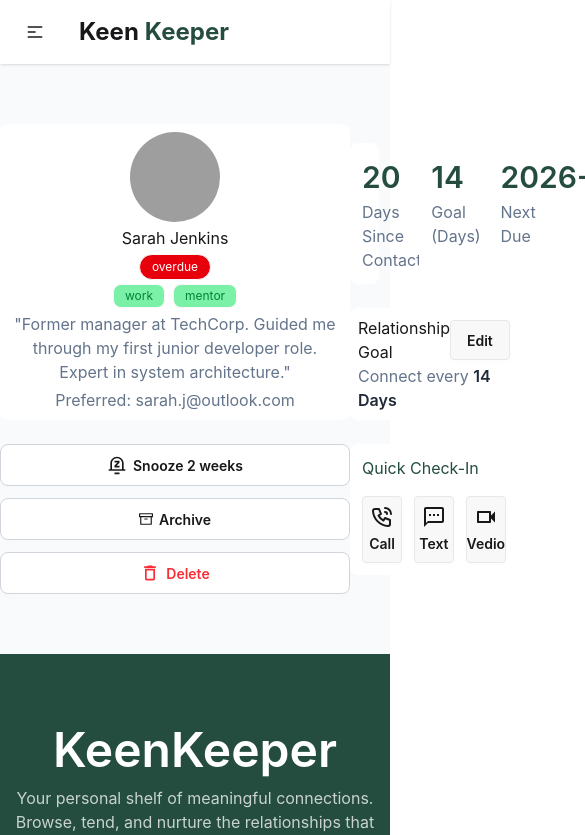
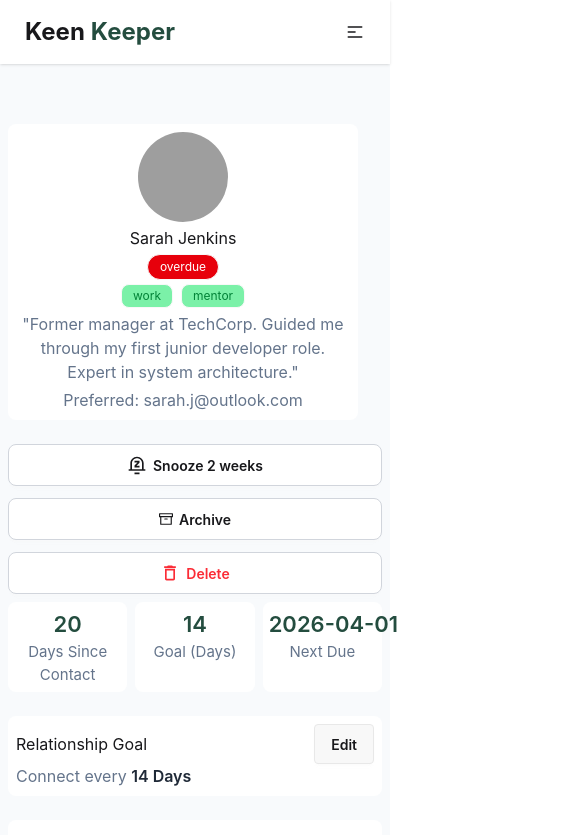
Before and after one commit to atik783505/A-07-keen-keeper, a React (Vite) app: page /frienddetails/1 in a window 390 px wide. Shown: the top 835 px of the page, 585 px wide, since content can reach past the window. Built offline with nearby package versions, Linux system fonts and the light colour scheme; grey boxes are pictures that could not be loaded.

Commit message:
responsive for mobile tablet and others device

```diff
--- a/src/Component/Navbar/Navbar.jsx
+++ b/src/Component/Navbar/Navbar.jsx
@@ -20,7 +20,9 @@ const Navbar = () => {
         <div>
             <div className="navbar bg-base-100 shadow-sm">
                 <div className="navbar-start">
-                    <div className="dropdown">
+                    <a className="btn btn-ghost text-[24px] font-bold">Keen<span className='text-[#244D3F]'>Keeper</span></a>
+                </div>
+                <div className="dropdown navbar-end">
                     <div tabIndex={0} role="button" className="btn btn-ghost lg:hidden">
                         <svg xmlns="http://www.w3.org/2000/svg" className="h-5 w-5" fill="none" viewBox="0 0 24 24" stroke="currentColor"> <path strokeLinecap="round" strokeLinejoin="round" strokeWidth="2" d="M4 6h16M4 12h8m-8 6h16" /> </svg>
                     </div>
@@ -29,8 +31,6 @@ const Navbar = () => {
                         className="menu menu-sm dropdown-content bg-base-100 rounded-box z-1 mt-3 w-52 p-2 shadow">
                         {links}
                     </ul>
-                    </div>
-                    <a className="btn btn-ghost text-[24px] font-bold">Keen<span className='text-[#244D3F]'>Keeper</span></a>
                 </div>
                 <div className="navbar-end hidden lg:flex">
                     <ul className="menu menu-horizontal px-1">
--- a/src/Context/FriendContext/FriendProvider.jsx
+++ b/src/Context/FriendContext/FriendProvider.jsx
@@ -17,21 +17,21 @@ const FriendProvider = ({ children }) => {
         setStoredTimeline([...storedTimeline, newData])
         setCallInfo([...callInfo,currenrfriend])
         addToTimelineLocalDb(newData)
-        toast(`called ${currenrfriend.name}`)
+        toast.success(`Called ${currenrfriend.name}`)
     }
     const handleVideo = (currenrfriend) => {
         const newData = {...currenrfriend, type:'video',entryTime: new Date().toISOString()}
         setStoredTimeline([...storedTimeline, newData])
         setVideoCallInfo([...vedioCallInfo,currenrfriend])
         addToTimelineLocalDb(newData)
-        toast(`called ${currenrfriend.name}`)
+        toast.success(`Video call with ${currenrfriend.name}`)
     }
     const handleText = (currenrfriend) => {
         const newData = {...currenrfriend, type:'text',entryTime: new Date().toISOString()}
         setStoredTimeline([...storedTimeline, newData])
         setTextINfo([...textInfo,currenrfriend])
         addToTimelineLocalDb(newData)
-        toast(`called ${currenrfriend.name}`)
+        toast.success(`Text with ${currenrfriend.name}`)
     }
     const data ={
         handleCall,
--- a/src/pages/FriendDetails/FriendDetails.jsx
+++ b/src/pages/FriendDetails/FriendDetails.jsx
@@ -21,7 +21,7 @@ const FriendDetails = () => {
 
     return (
         <div className='bg-[#F8FAFC]'>
-            <div className='flex justify-between container items-center mx-auto py-15'>
+            <div className='flex flex-col md:flex-row justify-between container items-center mx-auto py-15 p-2 gap-2'>
                 <div>
 
                     <div className='text-center space-y-1 flex flex-col mb-6 items-center w-[350px] bg-white p-2 rounded-lg'>
@@ -43,19 +43,19 @@ const FriendDetails = () => {
                         <button className='bg-white py-[20px] btn text-center rounded-lg border border-gray-300 w-full text-red-500'><MdOutlineDelete size='20px' /> Delete</button>
                     </div>
                 </div>
-                <div>
-                    <div className='grid grid-cols-3 gap-10'>
-                        <div className='text-center bg-white rounded-lg p-3'>
-                            <h2 className='text-[#244D3F] text-[30px] font-semibold'>{expectedFriend.days_since_contact}</h2>
-                            <p className='text-[#64748B] text=[18px]'>Days Since Contact</p>
+                <div className='w-full max-w-2xl'>
+                    <div className='grid grid-cols-3 gap-2 lg:gap-10'>
+                        <div className='text-center bg-white rounded-lg p-1.5 lg:p-3'>
+                            <h2 className='text-[#244D3F] text-[22px] lg:text-[30px] font-semibold'>{expectedFriend.days_since_contact}</h2>
+                            <p className='text-[#64748B] text-[15px] lg:text=[18px]'>Days Since Contact</p>
                         </div>
-                        <div className='text-center bg-white rounded-lg p-3'>
-                            <h2 className='text-[#244D3F] text-[30px] font-semibold'>{expectedFriend.goal}</h2>
-                            <p className='text-[#64748B] text=[18px]'>Goal (Days)</p>
+                        <div className='text-center bg-white rounded-lg p-1.5 lg:p-3'>
+                            <h2 className='text-[#244D3F] text-[22px] lg:text-[30px] font-semibold'>{expectedFriend.goal}</h2>
+                            <p className='text-[#64748B] text-[15px] lg:text=[18px]'>Goal (Days)</p>
                         </div>
-                        <div className='text-center bg-white rounded-lg p-3'>
-                            <h2 className='text-[#244D3F] text-[30px] font-semibold whitespace-nowrap'>{expectedFriend.next_due_date}</h2>
-                            <p className='text-[#64748B] text=[18px]'>Next Due</p>
+                        <div className='text-center bg-white rounded-lg p-1.5 lg:p-3'>
+                            <h2 className='text-[#244D3F] text-[22px] lg:text-[30px] font-semibold whitespace-nowrap'>{expectedFriend.next_due_date}</h2>
+                            <p className='text-[#64748B] text-[15px] lg:text=[18px]'>Next Due</p>
                         </div>
                     </div>
                     <div className='bg-white rounded-lg my-6 p-2'>
--- a/src/pages/TImeline/Timeline.jsx
+++ b/src/pages/TImeline/Timeline.jsx
@@ -14,7 +14,11 @@ const Timeline = () => {
     const sortedTimeline = [...filteredData].sort((a,b) => {
         const A = new Date(a.entryTime).getTime() || 0
         const B = new Date(b.entryTime).getTime() || 0
-        if(sortedType === 'old-to-new'){
+
+        if(sortedType === 'Default'){
+            return storedTimeline
+        }
+        else if(sortedType === 'old-to-new'){
             return A-B
         }else{
             return B-A
@@ -24,9 +28,9 @@ const Timeline = () => {
     return (
         <div className='bg-[#F8FAFC]'>
             <div className='container mx-auto py-10 '>
-                <div className='flex justify-between items-center'>
-                    <h2 className='text-[48px] font-bold'>Timeline </h2>
-                    <div className='flex gap-2'>
+                <div className='flex flex-wrap justify-between items-center p-3'>
+                    <h2 className='text-[30px] md:text-[48px] font-bold'>Timeline </h2>
+                    <div className='flex gap-0 md:gap-2'>
                         <div className="flex-none z-20">
                             <ul className="menu menu-horizontal px-1">
                                 <li>
@@ -48,6 +52,7 @@ const Timeline = () => {
                                     <details>
                                         <summary>Sort by: {sortedType}</summary>
                                         <ul className="bg-base-100 rounded-t-none p-2">
+                                            <li onClick={() => setSortedType('Default')}><a>Default</a></li>
                                             <li onClick={() => setSortedType('old-to-new')}><a>old-to-new</a></li>
                                             <li onClick={() => setSortedType('new-to-old')}><a>new-to-old</a></li>
                                         </ul>
```
Lines whose indentation alone changed are shown as unchanged.
